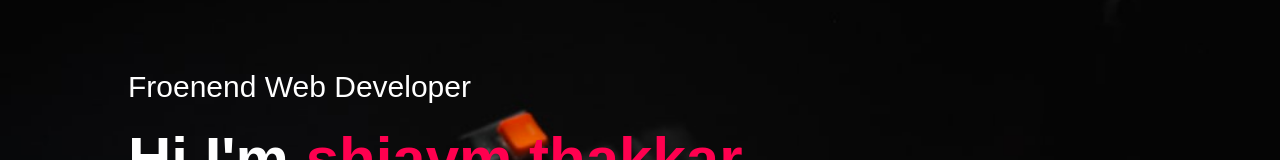
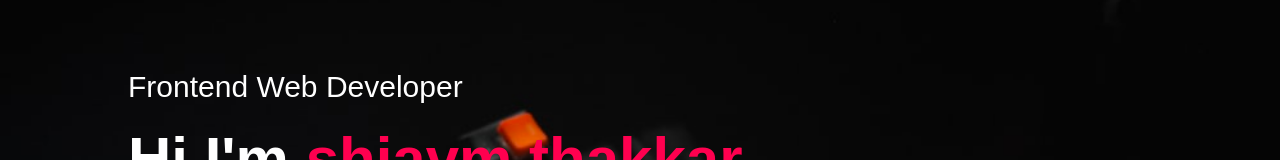
Before and after one commit to ShivamThakkar1211/portfolio-website, a plain HTML site: page index.html in a window 1280 px wide. Shown: the part 186-346 px from the top of the page. Drawn offline with Linux system fonts and the light colour scheme.

Commit message:
Update index.html

```diff
--- a/index.html
+++ b/index.html
@@ -23,7 +23,7 @@
             <i class="fas fa-bars" onclick="openmenu()"></i>
         </nav>
         <div class="header-text">
-            <p>Froenend Web Developer</p>
+            <p>Frontend Web Developer</p>
             <h1>Hi,I'm <span>shiavm thakkar </span>  <br> from chandigarh University</h1>
         </div>
     </div>
```
